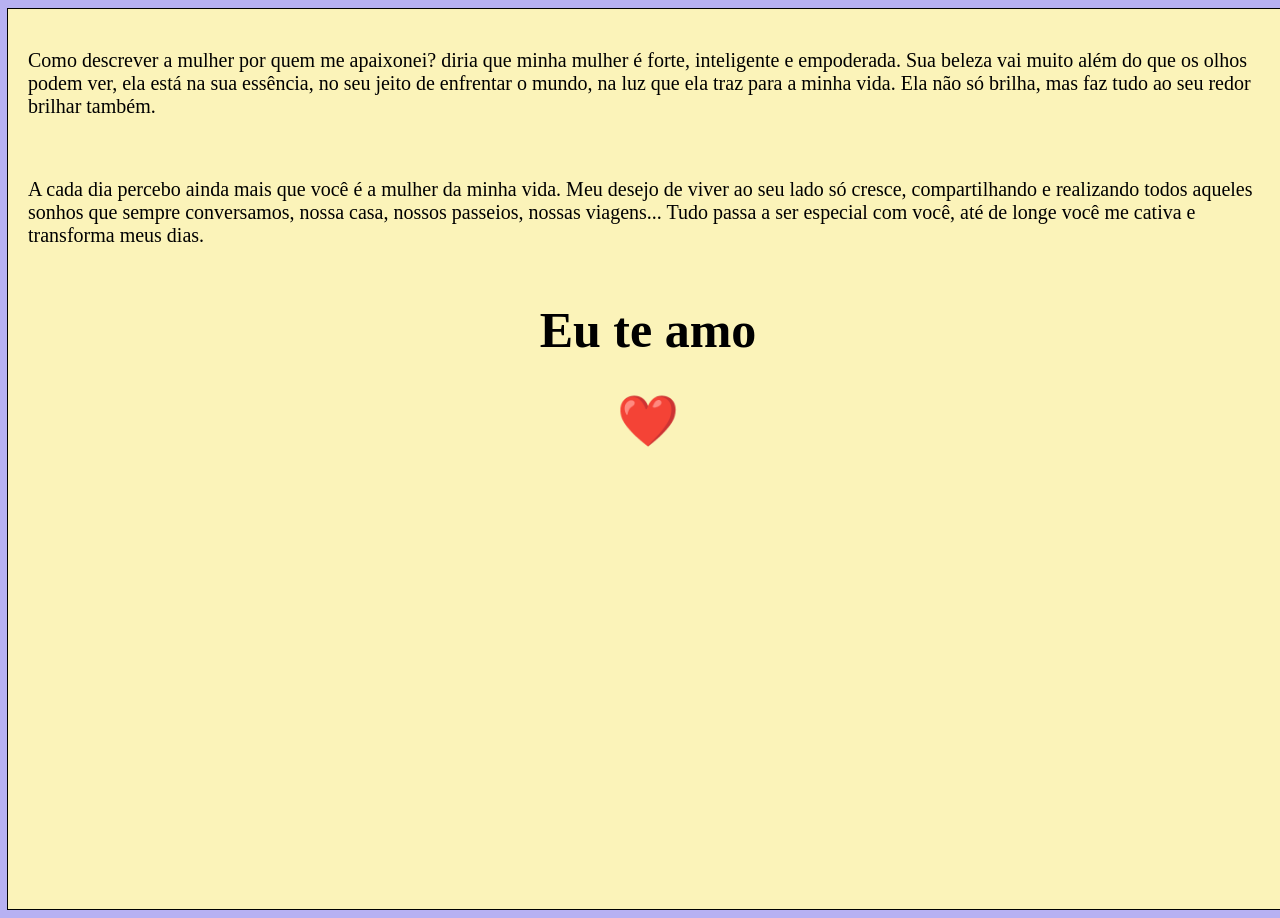
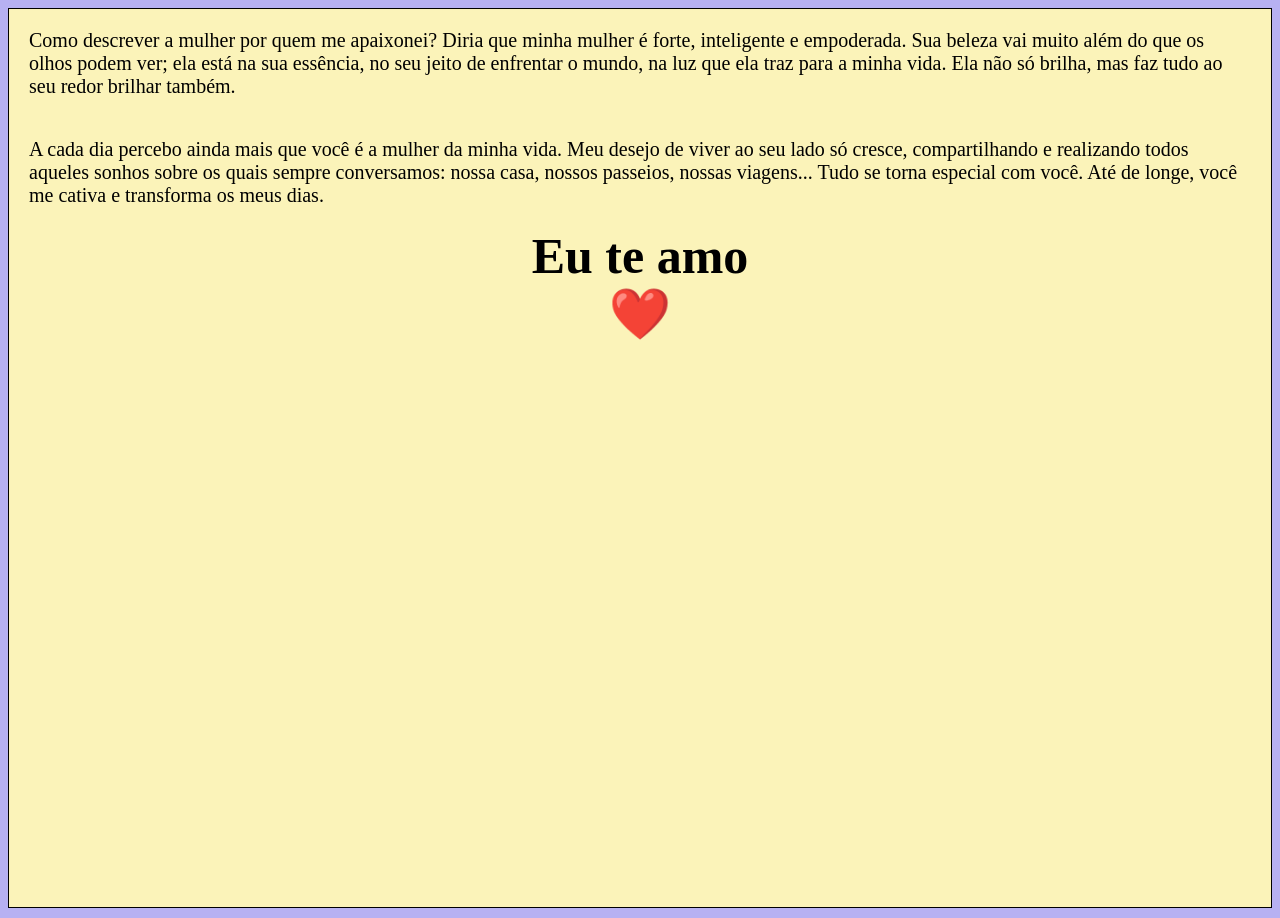
Before and after one commit to RAYDEPRESSAO/love, a plain HTML site: page segunda.html in a window 1280 px wide. Drawn offline with Linux system fonts and the light colour scheme; a web font is replaced by a local one.

Commit message:
Adicionar nova funcionalidade

```diff
--- a/segunda.html
+++ b/segunda.html
@@ -9,18 +9,18 @@
   <body>
     <div class="carta">
       <p class="linha_texto">
-        Como descrever a mulher por quem me apaixonei? diria que minha mulher é
+        Como descrever a mulher por quem me apaixonei? Diria que minha mulher é
         forte, inteligente e empoderada. Sua beleza vai muito além do que os
-        olhos podem ver, ela está na sua essência, no seu jeito de enfrentar o
+        olhos podem ver; ela está na sua essência, no seu jeito de enfrentar o
         mundo, na luz que ela traz para a minha vida. Ela não só brilha, mas faz
         tudo ao seu redor brilhar também.
       </p>
       <p class="linha_texto">
         A cada dia percebo ainda mais que você é a mulher da minha vida. Meu
         desejo de viver ao seu lado só cresce, compartilhando e realizando todos
-        aqueles sonhos que sempre conversamos, nossa casa, nossos passeios,
-        nossas viagens... Tudo passa a ser especial com você, até de longe você
-        me cativa e transforma meus dias.
+        aqueles sonhos sobre os quais sempre conversamos: nossa casa, nossos
+        passeios, nossas viagens... Tudo se torna especial com você. Até de
+        longe, você me cativa e transforma os meus dias.
       </p>
       <h1 class="ilove">Eu te amo</h1>
       <div class="heart">❤️</div>
--- a/style.css
+++ b/style.css
@@ -1,21 +1,23 @@
 @import url("https://fonts.googleapis.com/css2?family=Playfair:ital,opsz,wght@0,5..1200,300..900;1,5..1200,300..900&display=swap");
-
+* {
+  padding: 0;
+  margin: 0;
+  box-sizing: border-box;
+}
 body {
   background-color: #b7b1f2;
   font-family: "Playfair", serif;
   font-optical-sizing: auto;
   font-style: normal;
-  width: 100%;
+  padding: 0.5rem;
 }
 .text {
   font-size: 40px;
   color: #ffff;
 }
 .tittle {
-  display: flex;
-  text-align: center;
-  justify-content: center;
-  padding-right: 0.5em;
+  margin-top: 1rem;
+
   color: #ffff;
 }
 
@@ -27,7 +29,7 @@ body {
   border: 2px solid #000;
 }
 body {
-  gap: 30px;
+  gap: 2rem;
   justify-content: center;
   display: flex;
   flex-direction: column;
```
Also changed, not shown: index.html (+1 -1 lines).
